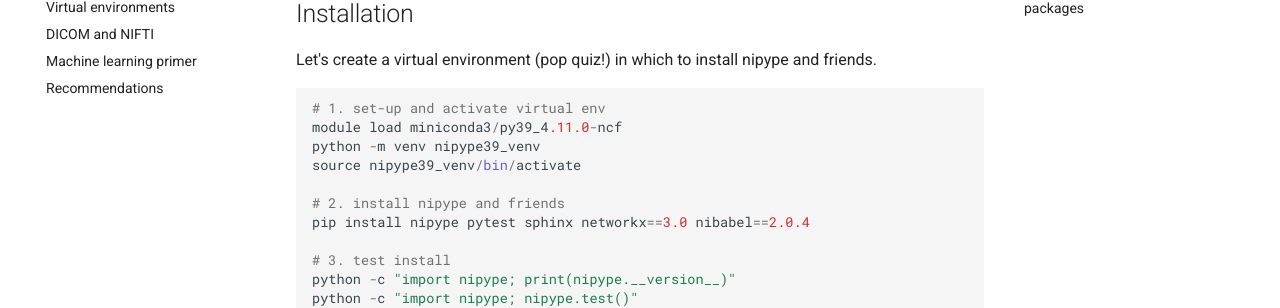
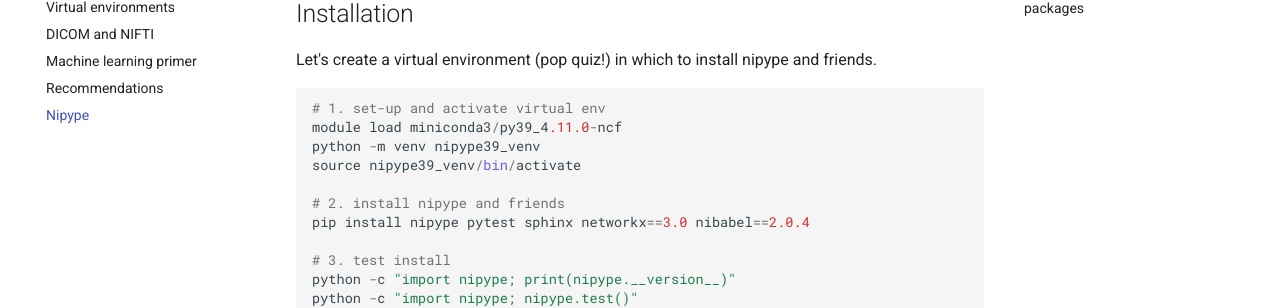
Before and after one commit to harvard-nrg/python-workshop, an MkDocs documentation site: the page built from docs/nipype.md, in a window 1280 px wide. Shown: the part 427-735 px from the top of the page. Built offline with MkDocs 1.6.1 and Material for MkDocs 9.7.7, drawn with Linux system fonts in a browser that asks for light colours.

Commit message:
added to mkdocs

```diff
--- a/mkdocs.yml
+++ b/mkdocs.yml
@@ -30,3 +30,4 @@ nav:
   - 'DICOM and NIFTI': formats.md
   - 'Machine learning primer': learn.md
   - 'Recommendations': recommendations.md
+  - 'Nipype': nipype.md
```
Also changed, not shown: 1 other file.
